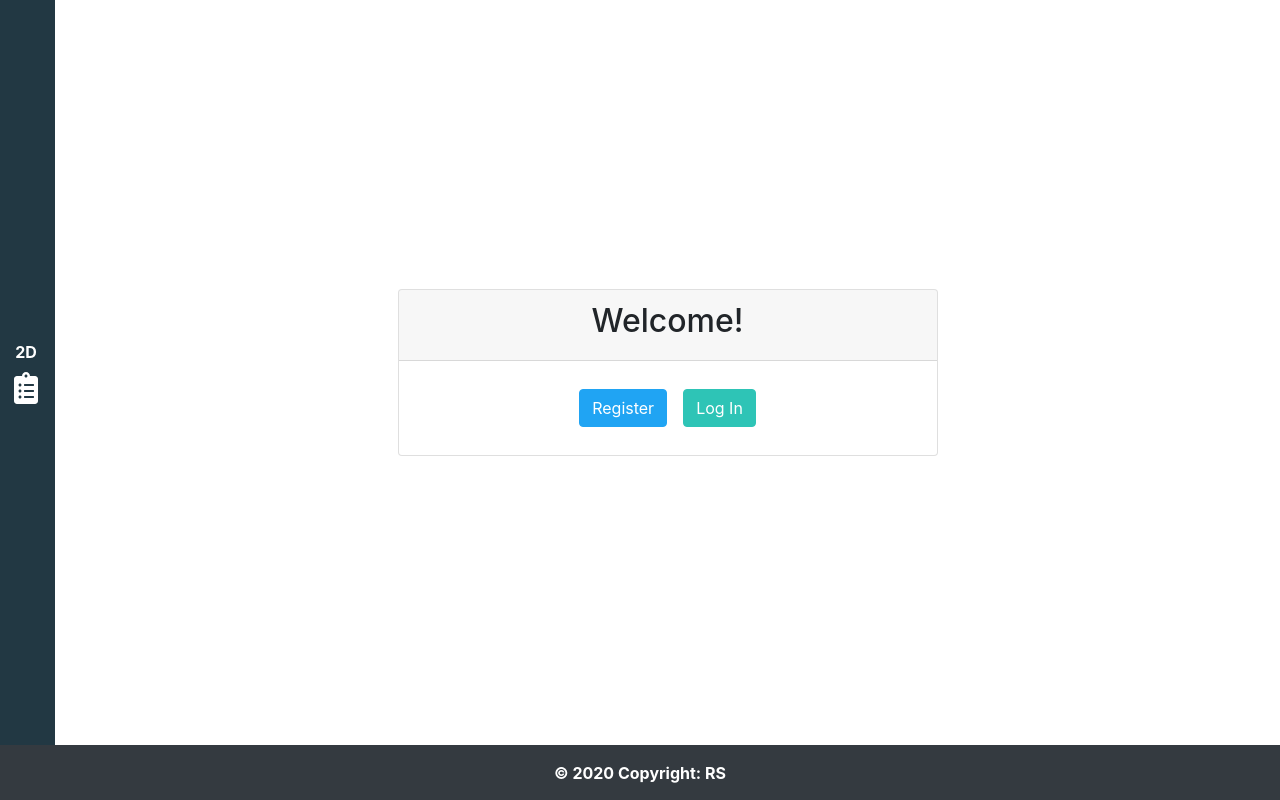
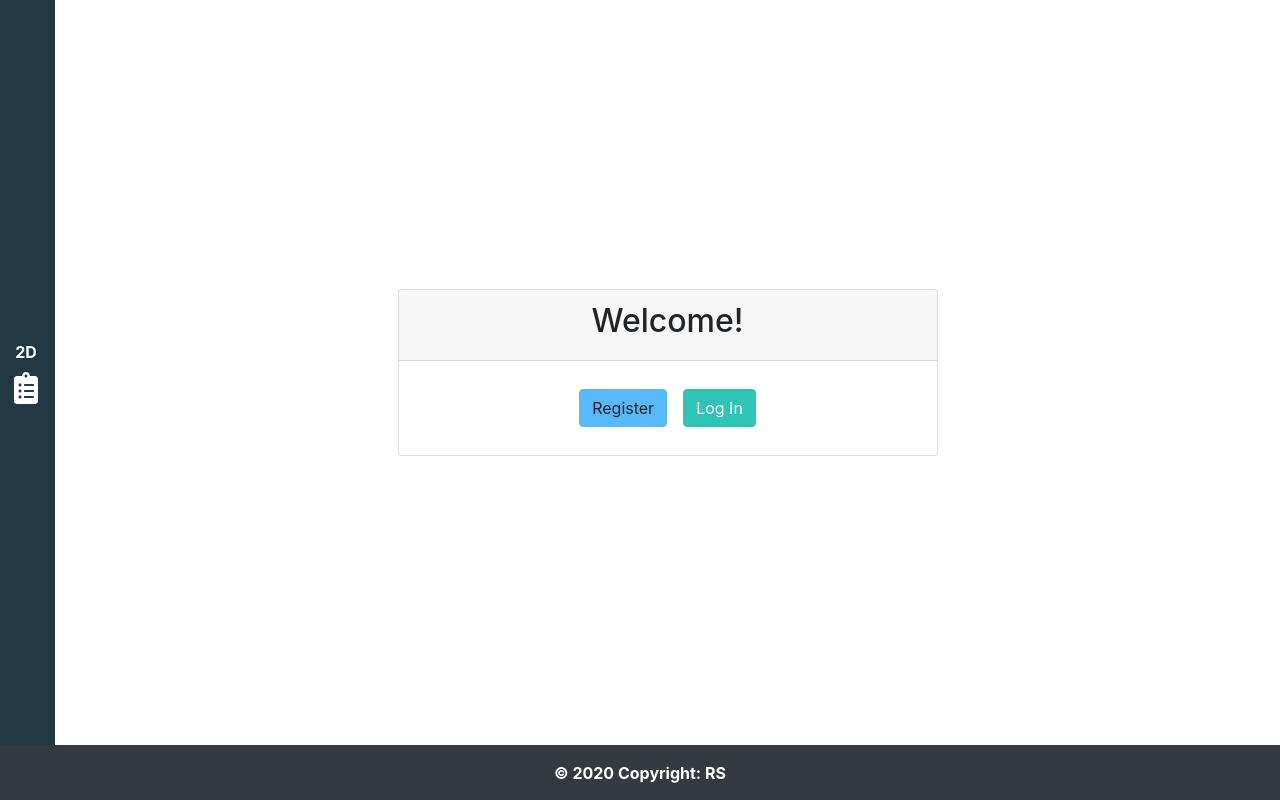
Before and after one commit to relative-studios/react-todo, a React (Create React App) app: page / in a window 1280 px wide. Built offline with nearby package versions, Linux system fonts and the light colour scheme.

Commit message:
bootstrap color overrides

```diff
--- a/src/App.scss
+++ b/src/App.scss
@@ -3,10 +3,10 @@
 @import "../node_modules/bootstrap/scss/mixins";
 
 $theme-colors: (
-  "primary": #20a4f3,
+  "primary": #57b8fc,
   "secondary": #223843,
-  "success": #3ab795,
-  "warning": #ffd97d,
+  "success": #00c875,
+  "warning": #fdab61,
   "info": #2ec4b6,
   "danger": #ff3366,
   "light": #bfc3ba
```
